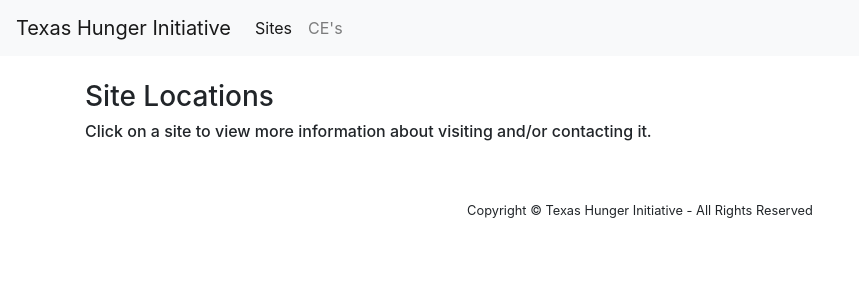
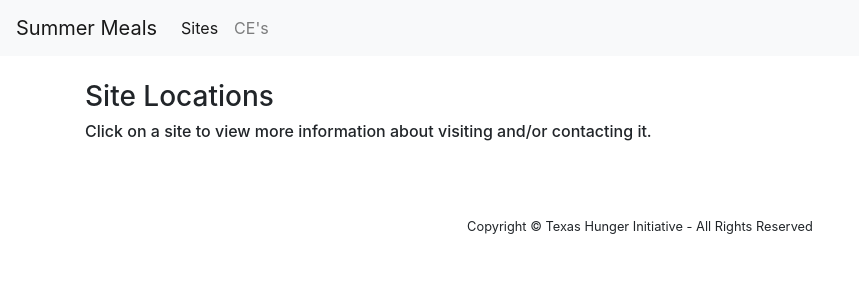
Before and after one commit to Katy-Atch/data4good, a Django app: page / in a window 1280 px wide. Shown: the top 300 px of the page, without its empty margins (0-859 px from the left). Run offline with Django 3.2, Linux system fonts and the light colour scheme; data that the repository does not hold is empty; some libraries are stand-ins or nearby versions.

Commit message:
Minor changes to html files

```diff
--- a/web/pages/templates/base.html
+++ b/web/pages/templates/base.html
@@ -11,11 +11,11 @@
     <script src="https://code.jquery.com/jquery-3.4.1.min.js" integrity="sha256-CSXorXvZcTkaix6Yvo6HppcZGetbYMGWSFlBw8HfCJo=" crossorigin="anonymous"></script>
     {% block links %}{% endblock %}
 
-    <title>{% block title %}Texas Hunger Initiative Home{% endblock %}</title>
+    <title>{% block title %}Summer Meals Home{% endblock %}</title>
 </head>
 <body>
     <nav class="navbar navbar-expand-lg navbar-light bg-light">
-      <a class="navbar-brand" href="{% url 'home' %}">Texas Hunger Initiative</a>
+      <a class="navbar-brand" href="{% url 'home' %}">Summer Meals</a>
       <button class="navbar-toggler" type="button" data-toggle="collapse" data-target="#navbarSupportedContent" aria-controls="navbarSupportedContent" aria-expanded="false" aria-label="Toggle navigation">
         <span class="navbar-toggler-icon"></span>
       </button>
--- a/web/pages/templates/site.html
+++ b/web/pages/templates/site.html
@@ -2,7 +2,7 @@
 
 {% block header %}
 <h3>Site Locations</h3>
-<h6>Click on a site to view more information about visiting and/or contacting it.</h6>
+<h6 class="mb-4">Click on a site to view more information about visiting and/or contacting it.</h6>
 <script>
   var entityType = "SITE";
 </script>
--- a/web/pages/templates/sponsor.html
+++ b/web/pages/templates/sponsor.html
@@ -2,7 +2,7 @@
 
 {% block header %}
 <h3>Sponsor Locations</h3>
-<h6>Click on a sponsor location to view more information about contacting it.</h6>
+<h6 class="mb-4">Click on a sponsor location to view more information about contacting it.</h6>
 <script>
   var entityType = "SPONSOR";
 </script>
```
Also changed, not shown: 1 other file.
